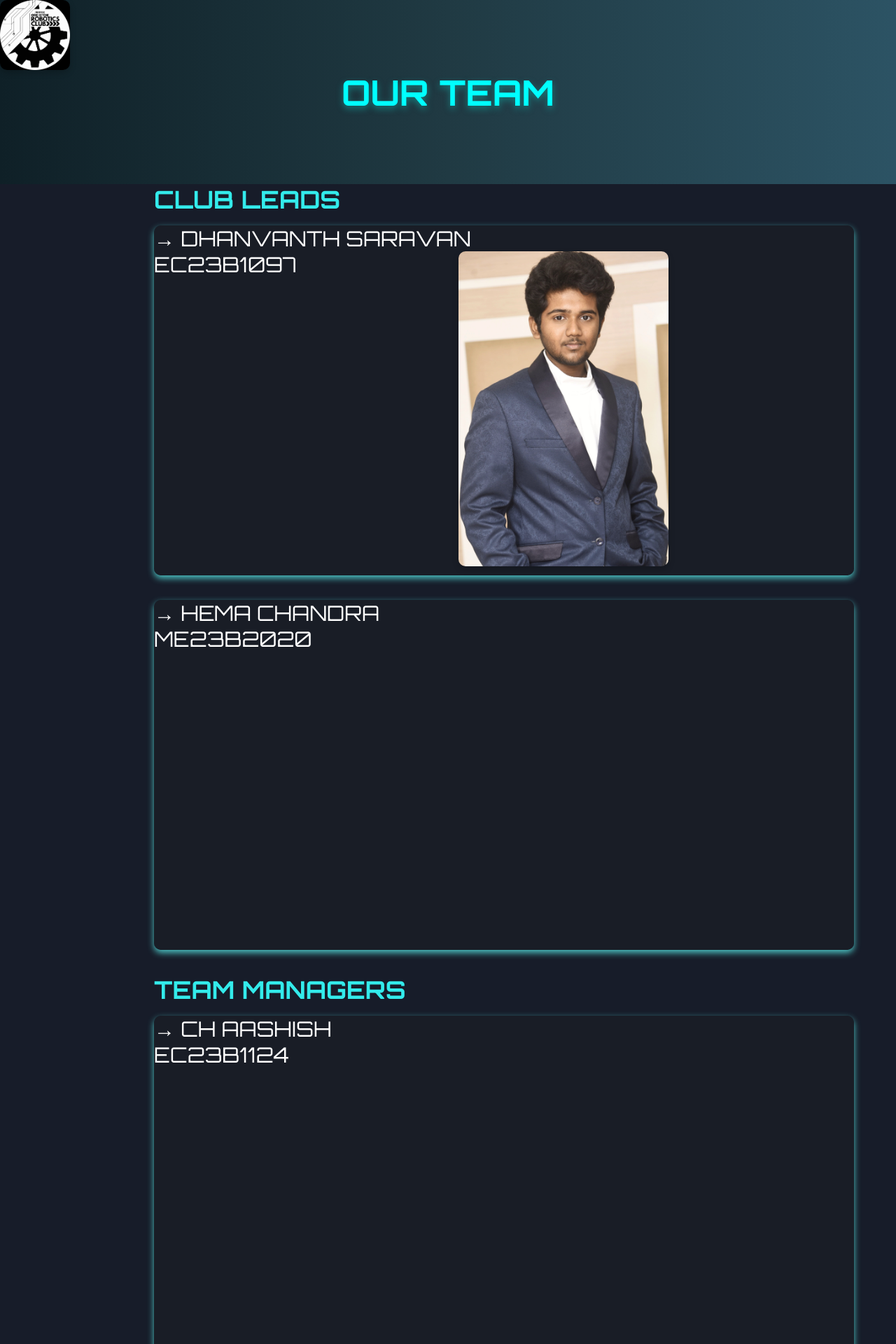
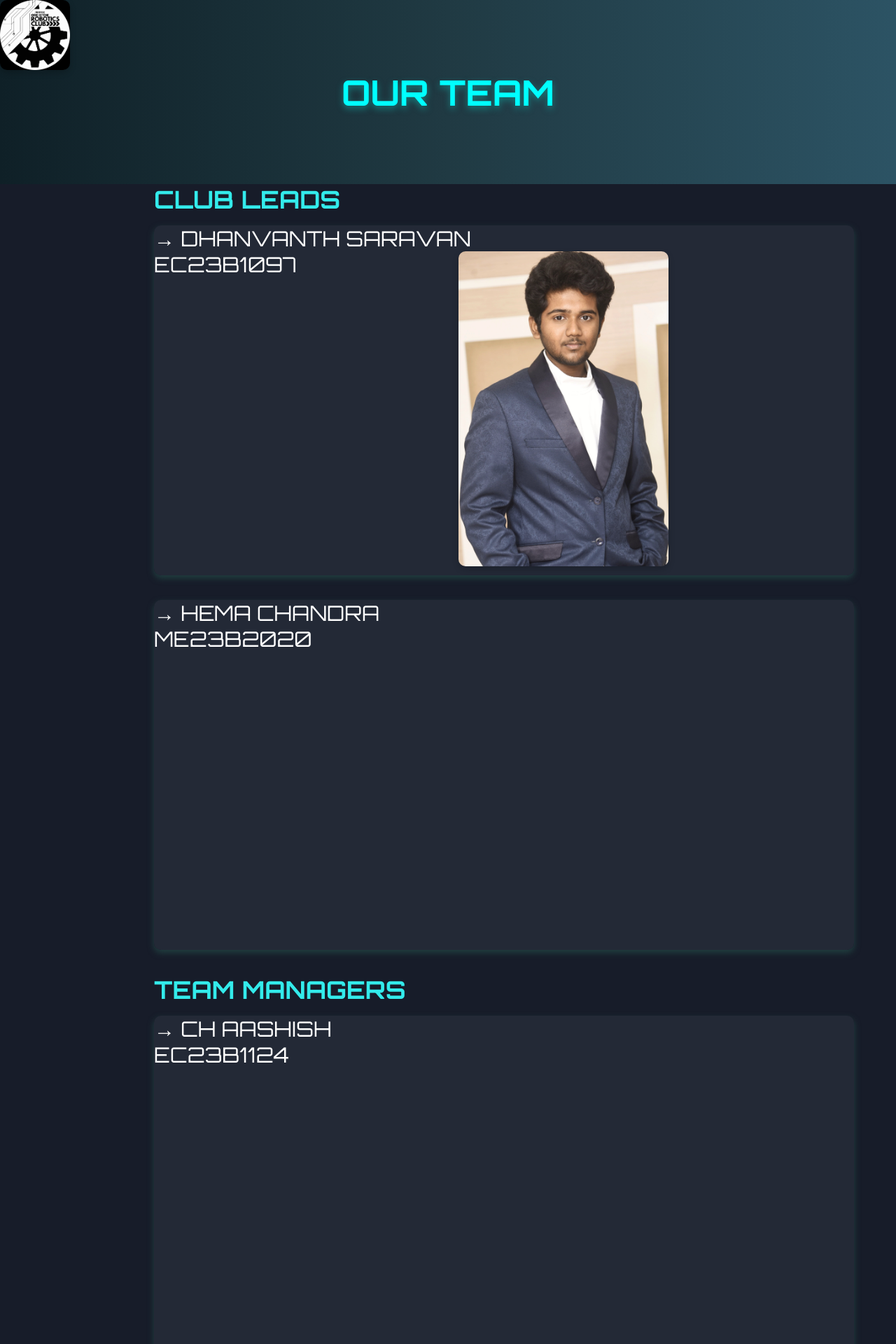
Before and after one commit to Robotics-IIITDM/robosite, a Flask app: page /team in a window 1280 px wide. Shown: the top 1920 px of the page at 70% size. Run offline with Flask 3, Linux system fonts and the light colour scheme.

Commit message:
Update team.html

```diff
--- a/templates/team.html
+++ b/templates/team.html
@@ -47,9 +47,9 @@
             height: 500px;
             width: 1000px;
             border-radius: 10px;
-            box-shadow: 0 4px 10px rgb(77, 198, 198);
+            box-shadow: 0 4px 10px rgb(33, 65, 65);
             margin-left: 220px;
-            background-color: #1a1d27f1;
+            background-color: #252a38f1;
         }
 
         .s {
```
